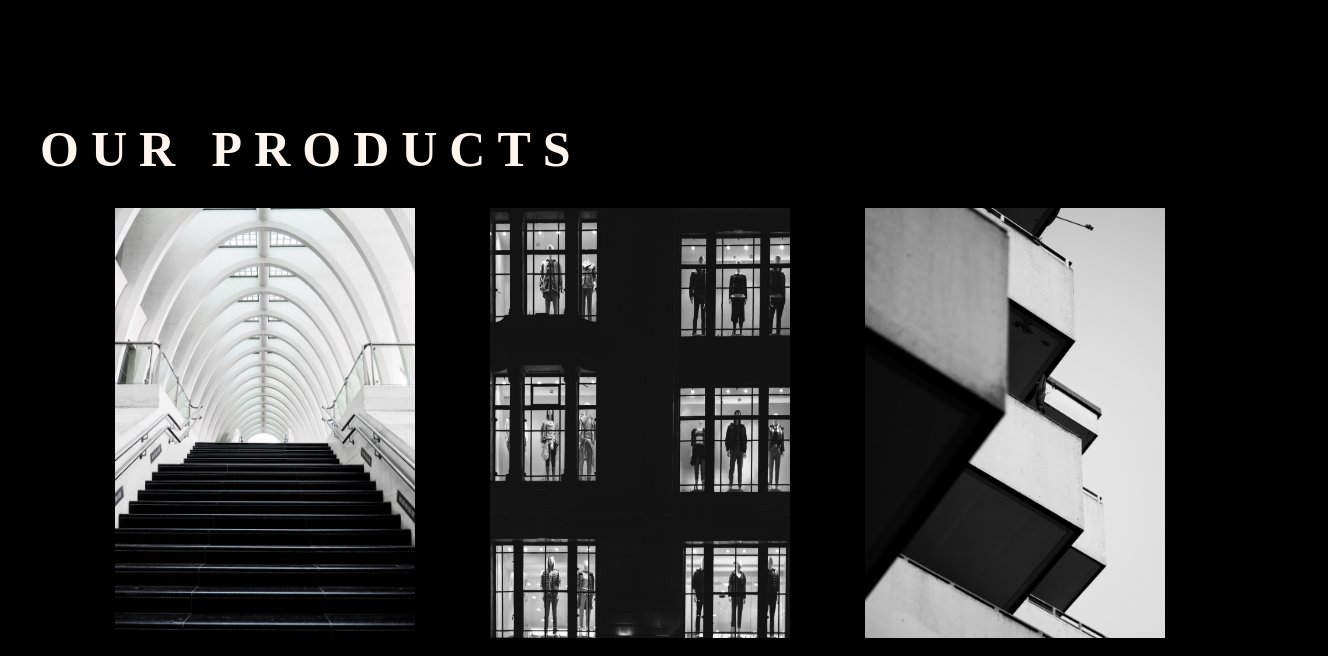
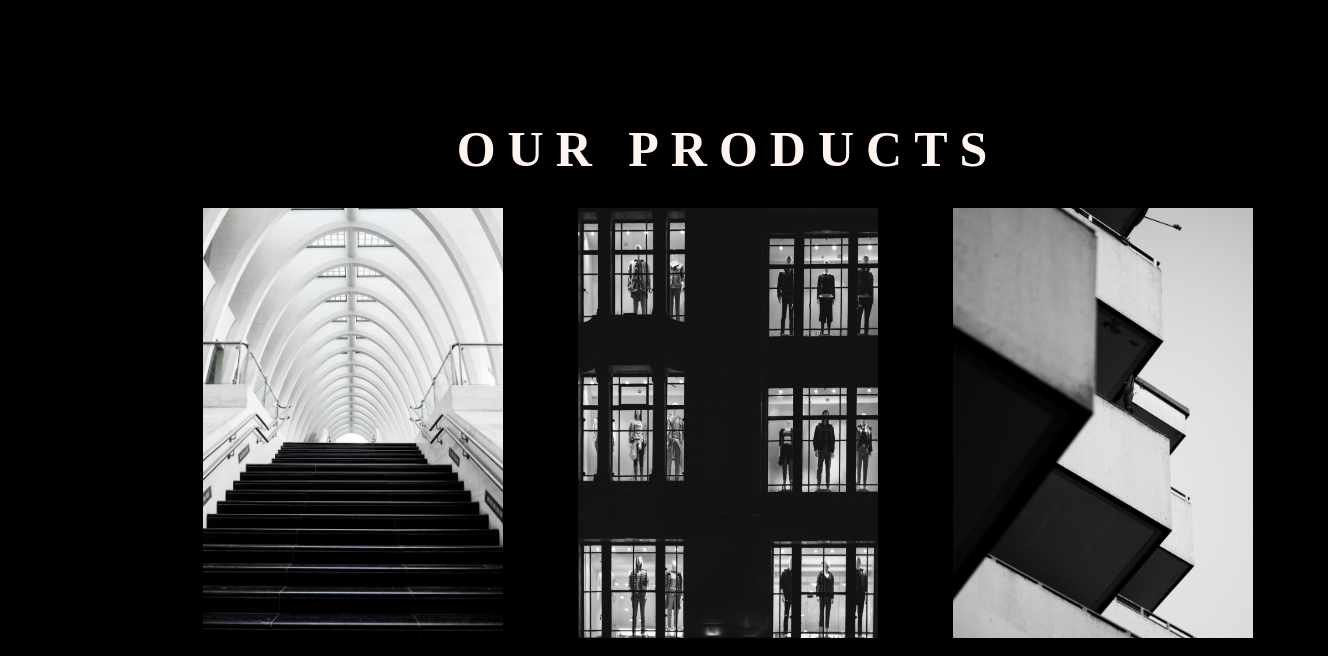
Before and after one commit to frivolousvision/companyproject, a plain HTML site: page index.html in a window 1280 px wide. Shown: the part 1260-1916 px from the top of the page, 1328 px wide, since content can reach past the window. Drawn offline with Linux system fonts and the light colour scheme; a web font is replaced by a local one.

Commit message:
Altered widths

```diff
--- a/style.css
+++ b/style.css
@@ -18,7 +18,7 @@ body {
 
 .grid {
     display: grid;
-    width: 60rem;
+    width: 80%;
     height: 140rem;
     grid-template: repeat(30, 1fr) / repeat(12, 1fr);
     margin: auto;
@@ -127,9 +127,13 @@ h2 {
     width: 60rem;
 }
 .products-title {
+    width: 100%;
     display: flex;
     flex-direction: row;
     flex-wrap: wrap;
+    justify-content: center;
+    justify-items: center;
+
 }
 .gallery-1 {
     display: flex;
@@ -168,6 +172,7 @@ h2 {
 }
 
 @media only screen and (max-width: 480px) {
+
     .grid {
         grid-template-rows: repeat(30, minmax(50px, 200px));
         grid-template-columns: repeat(4, minmax(50px, 200px));
```
